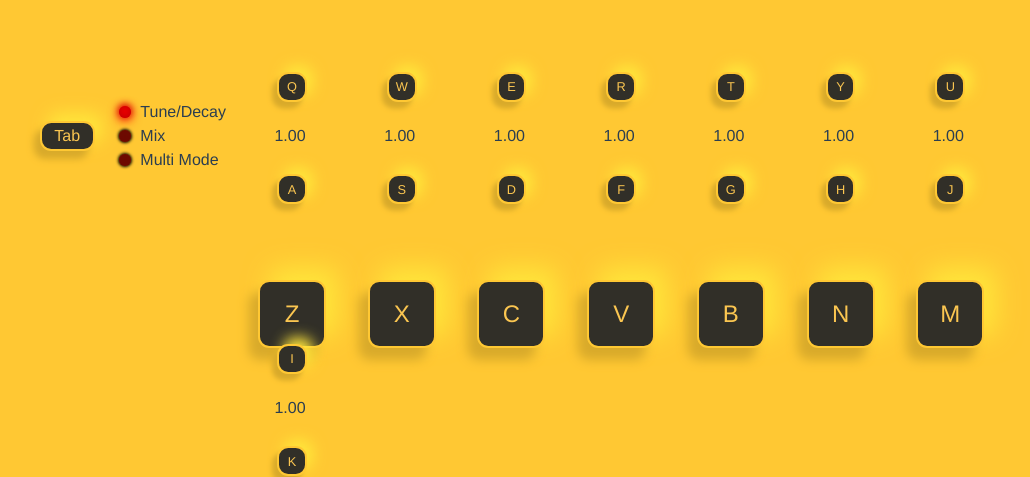
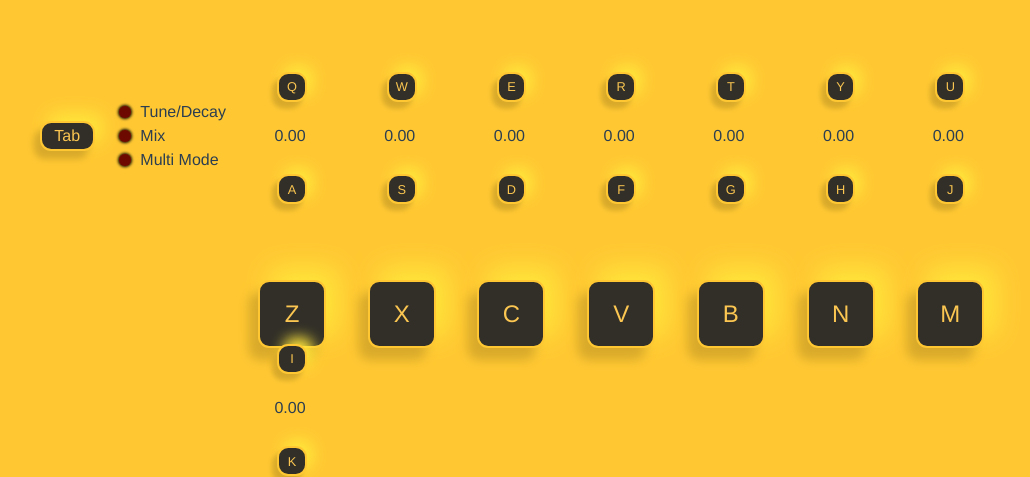
Before and after one commit to ratin42/ToneJs-sampler, a Vue app: page / in a window 1280 px wide. Shown: the top 477 px of the page, without its empty margins (86-1116 px from the left). Built offline with nearby package versions, Linux system fonts and the light colour scheme; no server answers.

Commit message:
feat(Performance): add interactive tune mode

```diff
--- a/src/components/Desktop.vue
+++ b/src/components/Desktop.vue
@@ -3,12 +3,13 @@ import * as Tone from "tone";
 import { provide } from "vue";
 
 import Sampler from "@/components/Sampler/Sampler.vue";
-import { initKeyMapping } from "../utils/keyMapping";
 import { loadKeyMapping } from "@/composables/Controler/KeyMapping";
+import { dk } from "@/composables/DiskoKaset";
 
 // Tone.setContext(new Tone.Context({ latencyHint: "interactive" }))
 // Tone.debug = true
 // const { audioContext } = useGetAudioContext()
+provide("dk", dk);
 let wait = true;
 
 if (!window.localStorage.getItem("keyMapping")) {
--- a/src/components/sampler/Modules/Performance/Performance.vue
+++ b/src/components/sampler/Modules/Performance/Performance.vue
@@ -1,7 +1,7 @@
 <script setup lang="ts">
 // Contains the Pad Components that represent the input Button and the sliders
 
-import Pad from "@/components/sampler/Pad.vue";
+import Pad from "@/components/Sampler/Pad.vue";
 import TuneMixMultiVue from "./TuneMixMulti.vue";
 </script>
 
--- a/src/components/sampler/Modules/Performance/TuneMixMulti.vue
+++ b/src/components/sampler/Modules/Performance/TuneMixMulti.vue
@@ -1,21 +1,20 @@
 <script setup lang="ts">
+import { inject } from "vue";
 import KeyDisplay from "@/components/ui/KeyDisplay.vue";
 import LedRed from "@/components/ui/LedRed.vue";
 import { getKeyMapping } from "@/composables/Controler/KeyMapping";
+
+const dk: any = inject("dk");
 
 // Get keyMapping from LocalStorage
 let keyMapping: any = getKeyMapping("performance");
 
 let handlePress = (key: string) => {
-    console.log("handlePress");
+    dk.setControlMode();
 };
 let handleUnpress = (key: string) => {
-    console.log("handleUnpress");
+    // console.log("handleUnpress");
 };
-
-let ledTuneDecay: boolean = true;
-let ledMix: boolean = false;
-let ledMultiMode: boolean = false;
 </script>
 
 <template>
@@ -30,15 +29,15 @@ let ledMultiMode: boolean = false;
             ></KeyDisplay>
             <span class="switch-text">
                 <span class="switch-option">
-                    <LedRed :status="ledTuneDecay"></LedRed>
+                    <LedRed :status="dk.controlMode.value == 'tune'"></LedRed>
                     <p>Tune/Decay</p>
                 </span>
                 <span class="switch-option">
-                    <LedRed :status="ledMix"></LedRed>
+                    <LedRed :status="dk.controlMode.value == 'mix'"></LedRed>
                     <p>Mix</p>
                 </span>
                 <span class="switch-option">
-                    <LedRed :status="ledMultiMode"></LedRed>
+                    <LedRed :status="dk.controlMode.value == 'multi'"></LedRed>
                     <p>Multi Mode</p>
                 </span>
             </span>
--- a/src/components/sampler/Pad.vue
+++ b/src/components/sampler/Pad.vue
@@ -1,11 +1,11 @@
 <script setup lang="ts">
-import { ref } from "vue";
+import { inject, reactive } from "vue";
 import KeyDisplay from "@/components/ui/KeyDisplay.vue";
 import Slider from "@/components/sampler/Slider.vue";
 
-import { layoutHandler } from "@/composables/Track/LayoutHandler";
 import { getKeyMapping } from "@/composables/Controler/KeyMapping";
 
+// Define Props
 interface Props {
     trackId: number;
     ledOne?: boolean;
@@ -21,42 +21,46 @@ const props = withDefaults(defineProps<Props>(), {
     ledFour: false,
 });
 
+// Get Global Object
+const dk: any = inject("dk");
+
+// Get Slider Value from Global Object
+let sliderValue = reactive(dk.trackArray[props.trackId].sliderValue);
+
 // Get keyMapping from LocalStorage
 let keyMapping: any = getKeyMapping("sampler");
 keyMapping = keyMapping[props.trackId];
 
-// Setup the Pad character
+// Get the pad and slider keysBindings from keyMapping object
 let triggerKey = keyMapping.triggerKey;
 let sliderUp = keyMapping.sliderUp;
 let sliderDown = keyMapping.sliderDown;
 
-let sliderValue = ref(1);
-
 // Call the global object function for press/unpress events
 const handlePress = (key: string) => {
-    layoutHandler.playSound(props.trackId, 127);
+    dk.playSound(props.trackId, 127);
 };
 const handleUnpress = (key: string) => {
-    layoutHandler.stopSound(props.trackId);
+    dk.stopSound(props.trackId);
 };
 
 // Call the global object function to update the track's slider value
-const updatePlayerValue = (value: number) => {
-    // layoutHandler.sliderChange(props.trackId, value);
-    console.log("slider change");
+const updateSliderValue = (value: number) => {
+    dk.handleSlider(props.trackId, value);
 };
 const sliderIncrement = (key: string) => {
     sliderValue.value += 1;
-    updatePlayerValue(sliderValue.value);
+    updateSliderValue(sliderValue.value);
 };
 const sliderDecrement = (key: string) => {
     sliderValue.value -= 1;
-    updatePlayerValue(sliderValue.value);
+    updateSliderValue(sliderValue.value);
 };
 </script>
 
 <template>
     <div class="track">
+        <!-- Slider Component with screen for the sliderValue -->
         <Slider
             class="slider"
             v-bind="props"
@@ -67,6 +71,7 @@ const sliderDecrement = (key: string) => {
             :slider-decrement="sliderDecrement"
         ></Slider>
         <div class="pad-content">
+            <!-- The pad -->
             <KeyDisplay
                 :keyBoardInput="triggerKey"
                 :pressed="handlePress"
--- a/src/components/sampler/Slider.vue
+++ b/src/components/sampler/Slider.vue
@@ -1,5 +1,5 @@
 <script setup lang="ts">
-import KeyDisplay from "@/components/ui/KeyDisplay.vue"
+import KeyDisplay from "@/components/ui/KeyDisplay.vue";
 
 const props = defineProps({
     keyId: Number,
@@ -8,7 +8,7 @@ const props = defineProps({
     sliderValue: Number,
     sliderIncrement: Function,
     sliderDecrement: Function,
-})
+});
 </script>
 
 <template>
@@ -30,7 +30,7 @@ const props = defineProps({
             id="myRange"
         /> -->
         <p style="align-self: center">
-            {{ sliderValue.toFixed(2).toString() }}
+            {{ sliderValue?.toFixed(2).toString() }}
         </p>
         <div class="slider-button slider-down">
             <KeyDisplay
--- /dev/null
+++ b/src/composables/DiskoKaset.ts
@@ -0,0 +1,70 @@
+// Main object
+// Handle playing mode
+// Get from 'GetTrackArray' an array of 8 Track Objects
+
+import { ref, Ref } from "vue";
+import { getNewTrackArray, Track } from "./Track/GetTrackArray";
+import { noteTranslation } from "@/utils/noteTranslation";
+
+class DiskoKaset {
+    trackArray: Track[] = [];
+    controlMode: Ref<string> = ref("");
+
+    constructor() {
+        this.trackArray = getNewTrackArray();
+    }
+
+    playSound(trackId: number) {
+        const track = this.trackArray.find((track) => track.id === trackId);
+        if (track) {
+            track.startPlayer();
+        }
+    }
+    stopSound(trackId: number) {
+        const track = this.trackArray.find((track) => track.id === trackId);
+        if (track) {
+            track.stopPlayer();
+        }
+    }
+
+    setControlMode() {
+        switch (this.controlMode.value) {
+            case "":
+                this.controlMode.value = "tune";
+                this.setSliderToTune();
+                break;
+            case "tune":
+                this.controlMode.value = "mix";
+                this.resetSlider();
+                break;
+            case "mix":
+                this.controlMode.value = "";
+                break;
+            default:
+                this.controlMode.value = "";
+        }
+    }
+    setSliderToTune() {
+        this.trackArray.forEach((track) => {
+            track.sliderValue.value = track.currentPitch;
+        });
+    }
+    resetSlider() {
+        this.trackArray.forEach((track) => {
+            track.sliderValue.value = 0;
+        });
+    }
+
+    handleSlider(trackId: number, value: number) {
+        if (this.controlMode.value === "tune") {
+            const track = this.trackArray.find((track) => track.id === trackId);
+            if (track) {
+                track.changePitch(parseFloat(noteTranslation[value].frequency));
+            }
+        }
+    }
+}
+
+const dk = new DiskoKaset();
+
+export { dk };
--- a/src/composables/Track/GetTrackArray.ts
+++ b/src/composables/Track/GetTrackArray.ts
@@ -1,6 +1,7 @@
 // Handle track Object
 // Create an array of 8 Track Objects
 
+import { ref, Ref } from "vue";
 import * as Tone from "tone";
 import { ToneAudioBuffer } from "tone";
 import { tracksDescription } from "../../utils/tracksDescription.js";
@@ -12,27 +13,30 @@ class Track {
     player: Tone.Player | null;
     maxSampleLength: number = 20;
     offset: number = 0;
+    currentPitch: number = 16;
+    sliderValue: Ref<number> = ref(0);
 
     constructor(id: number, sampleUrl: string, color: string) {
         this.id = id;
         this.color = color;
         this.player = null;
         this.buffer = new Tone.ToneAudioBuffer(sampleUrl, () => {
-            this.player = new Tone.Player(this.buffer).toDestination();
+            this.player = new Tone.Player(this.buffer);
+            this.player.chain(Tone.Destination);
         });
     }
 
     // const pitchShift = new Tone.PitchShift(0).toDestination()
     // instrument.connect(pitchShift)
 
-    startPlayer = (velocity: number) => {
+    startPlayer = () => {
         if (this.player) {
             this.player.start(0, this.offset);
         }
     };
     stopPlayer = () => {
         if (this.player) {
-            this.player.stop();
+            this.player.stop(0);
         }
     };
 
@@ -41,6 +45,14 @@ class Track {
     };
     getOffset = () => {
         return this.offset;
+    };
+
+    changePitch = (pitch: number) => {
+        this.currentPitch = this.sliderValue.value;
+        pitch = pitch / 261.637;
+        if (this.player) {
+            this.player.playbackRate = pitch;
+        }
     };
 }
 
--- a/src/composables/Track/LayoutHandler.ts
+++ /dev/null
@@ -1,29 +0,0 @@
-// Handle playing mode
-// Get from 'GetTrackArray' an array of 8 Track Objects
-
-import { getNewTrackArray, Track } from "./GetTrackArray";
-
-class PlayModeHandler {
-    trackArray: Track[] = [];
-
-    constructor() {
-        this.trackArray = getNewTrackArray();
-    }
-
-    playSound(trackId: number, velocity: number) {
-        const track = this.trackArray.find((track) => track.id === trackId);
-        if (track) {
-            track.startPlayer(velocity);
-        }
-    }
-    stopSound(trackId: number) {
-        const track = this.trackArray.find((track) => track.id === trackId);
-        if (track) {
-            track.stopPlayer();
-        }
-    }
-}
-
-const layoutHandler = new PlayModeHandler();
-
-export { layoutHandler };
--- /dev/null
+++ b/src/utils/noteTranslation.ts
@@ -0,0 +1,49 @@
+// array of objects that contain the following: for each note from it has a name and a frequency from B1 to C8
+// G#2 - C4 - E5
+const noteTranslation = [
+    { noteName: "G#2", frequency: "103.839" }, // -16
+    { noteName: "A2", frequency: "110.004" },
+    { noteName: "A#2", frequency: "116.543" },
+    { noteName: "B2", frequency: "123.472" },
+
+    { noteName: "C3", frequency: "130.814" },
+    { noteName: "C#3", frequency: "138.593" },
+    { noteName: "D3", frequency: "146.836" },
+    { noteName: "D#3", frequency: "155.567" },
+    { noteName: "E3", frequency: "164.813" },
+    { noteName: "F3", frequency: "174.618" },
+    { noteName: "F#3", frequency: "185.009" },
+    { noteName: "G3", frequency: "196.002" },
+    { noteName: "G#3", frequency: "207.654" },
+    { noteName: "A3", frequency: "220.002" },
+    { noteName: "A#3", frequency: "233.082" },
+    { noteName: "B3", frequency: "246.941" },
+
+    { noteName: "C4", frequency: "261.637" }, // 0
+    { noteName: "C#4", frequency: "277.187" },
+    { noteName: "D4", frequency: "293.668" },
+    { noteName: "D#4", frequency: "311.139" },
+    { noteName: "E4", frequency: "329.636" },
+    { noteName: "F4", frequency: "349.23" },
+    { noteName: "F#4", frequency: "369.99" },
+    { noteName: "G4", frequency: "392.00" },
+    { noteName: "G#4", frequency: "415.30" },
+    { noteName: "A4", frequency: "440.00" },
+    { noteName: "A#4", frequency: "466.16" },
+    { noteName: "B4", frequency: "493.88" },
+
+    { noteName: "C5", frequency: "523.25" },
+    { noteName: "C#5", frequency: "554.37" },
+    { noteName: "D5", frequency: "587.33" },
+    { noteName: "D#5", frequency: "622.25" },
+    { noteName: "E5", frequency: "659.25" }, // 16
+    { noteName: "F5", frequency: "698.46" },
+    { noteName: "F#5", frequency: "739.99" },
+    { noteName: "G5", frequency: "783.99" },
+    { noteName: "G#5", frequency: "830.61" },
+    { noteName: "A5", frequency: "880.00" },
+    { noteName: "A#5", frequency: "932.33" },
+    { noteName: "B5", frequency: "987.77" },
+];
+
+export { noteTranslation };
--- a/vite.config.js
+++ b/vite.config.js
@@ -20,7 +20,3 @@ export default defineConfig({
         },
     },
 });
-
-// alias: {
-//     "@/": `${path.resolve(__dirname, "src")}/`,
-// },
```
Also changed, not shown: 1 other file (tests, documents, lock files or other folders).
